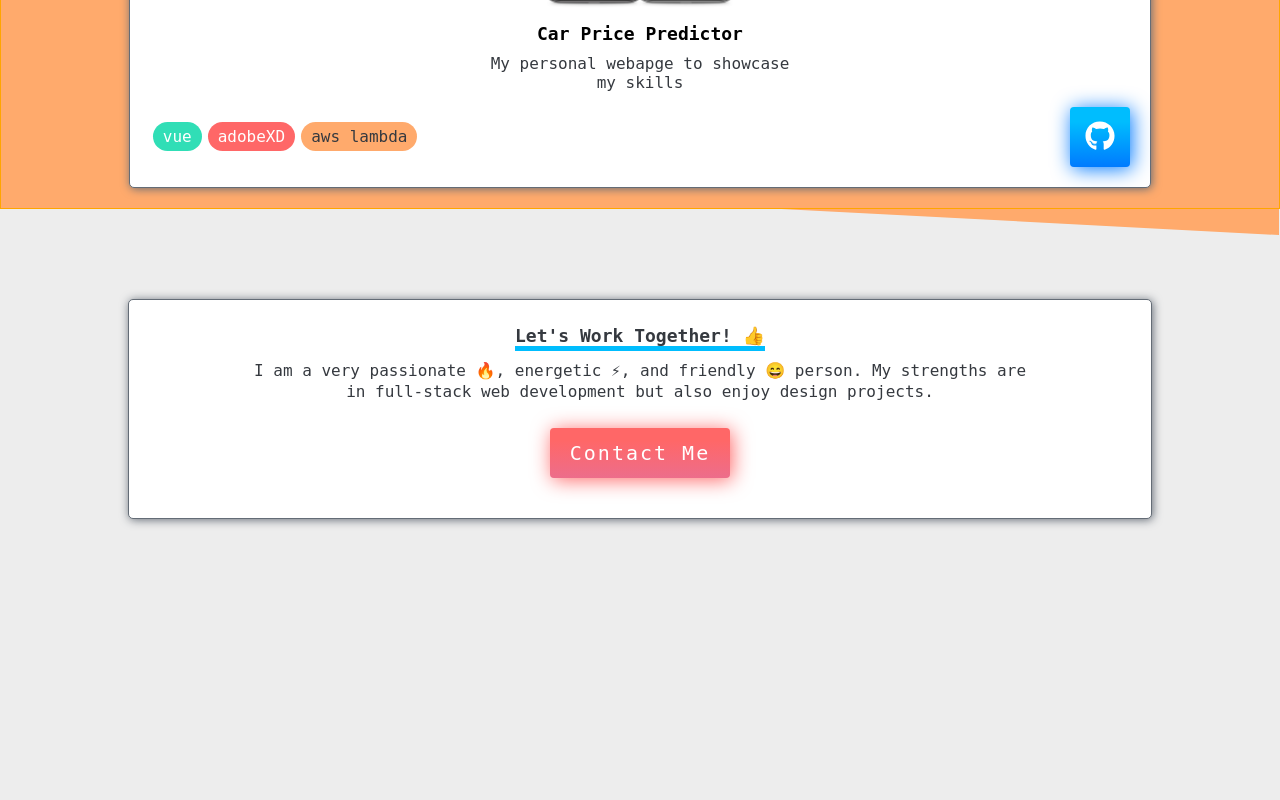
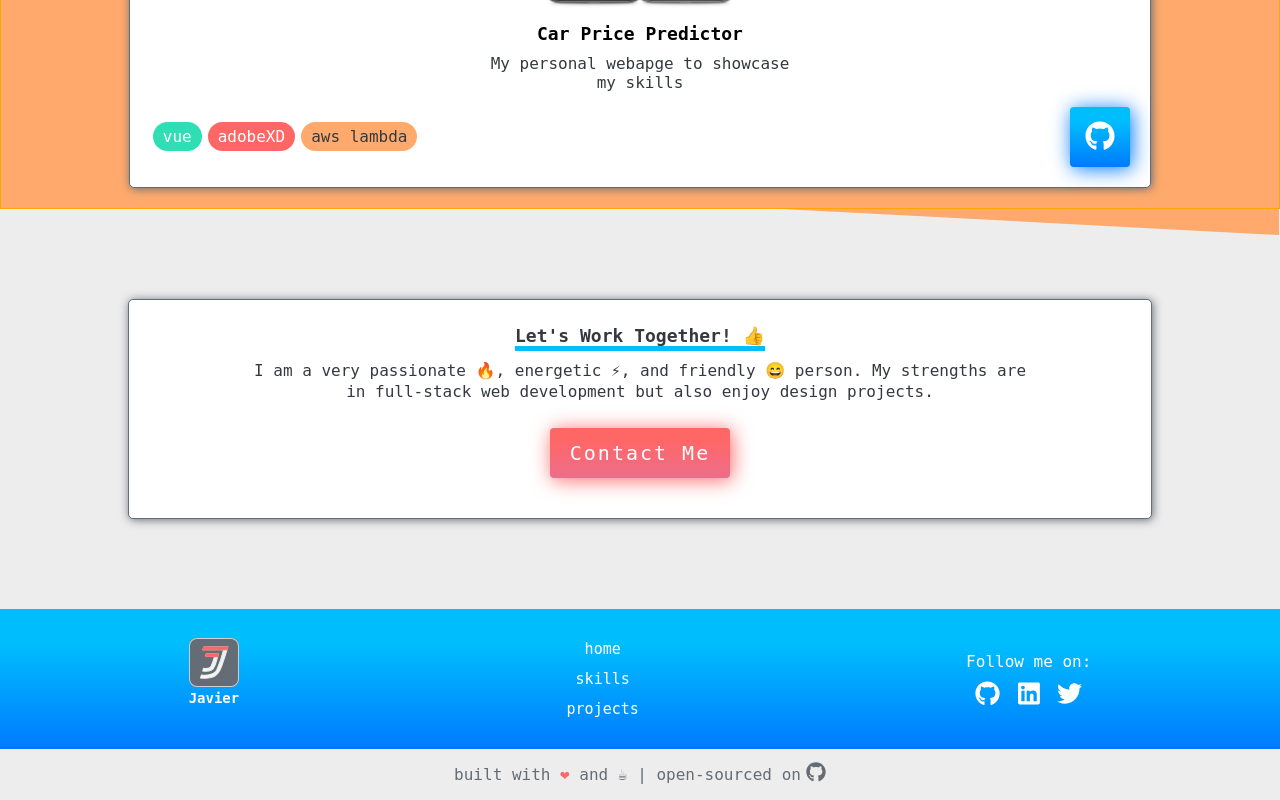
Before and after one commit to javillerenas/portfolio, a Vue app: page / in a window 1280 px wide. Shown: the part 3541-4341 px from the top of the page. Before the commit the page ends 4150 px from the top, so only its background shows below. Built offline with nearby package versions, Linux system fonts and the light colour scheme.

Commit message:
finish: footer

```diff
--- a/src/App.vue
+++ b/src/App.vue
@@ -381,7 +381,38 @@
       </section>
 
       <!-- footer -->
-      <footer class="footer"></footer>
+      <footer id="footer" class="footer">
+        <div class="footer__main">
+          <div class="footer__container flex-center">
+            <div class="footer__logo flex-center flex-column">
+              <figure>
+                <img src="@/assets/imgs/jlogo.svg" alt="javier llerenas">
+              </figure>
+              <h3>Javier</h3>
+            </div>
+            <div class="footer__nav">
+              <nav class="flex-center flex-column">
+                <a href="#">home</a>
+                <a href="#">skills</a>
+                <a href="#">projects</a>
+              </nav>
+            </div>
+            <div class="footer__follow">
+              <p>Follow me on:</p>
+              <div class="footer__brand-nav">
+                <font-awesome-icon :icon="['fab', 'github']"></font-awesome-icon>
+                <font-awesome-icon :icon="['fab', 'linkedin']"></font-awesome-icon>
+                <font-awesome-icon :icon="['fab', 'twitter']"></font-awesome-icon>
+              </div>
+            </div>
+          </div>
+        </div>
+        <div class="footer__bottom">
+          <p>built with <span class="is-red">❤</span> and ☕ | open-sourced on</p>
+          <font-awesome-icon class="footer-icon" :icon="['fab', 'github']"></font-awesome-icon>
+        </div>
+      </footer>
+      <!-- end main -->
     </main>
   </div>
 </template>
@@ -669,10 +700,53 @@ export default class App extends Vue {}
 
 #footer {
   .footer__main {
+    padding: 2.5rem;
+    color: white;
     background-color: @blue-secondary;
     background-image: @blue-gradient;
+
+    .footer__container {
+      display: flex;
+      justify-content: space-around;
+
+      .footer__logo {
+        h3 {
+          font-size: 1.4rem;
+          margin-top: 0.1rem;
+        }
+      }
+
+      .footer__nav {
+        nav > a {
+          color: white;
+          font-size: 1.5rem;
+          line-height: 2;
+          text-decoration: none;
+        }
+      }
+
+      .footer__follow {
+        p {
+          margin: 0 0 1rem;
+        }
+        .footer__brand-nav {
+          display: flex;
+          justify-content: space-around;
+          font-size: 2.5rem;
+        }
+      }
+    }
   }
   .footer__bottom {
+    text-align: center;
+
+    p {
+      display: inline-block;
+      margin-right: 0.5rem;
+    }
+    .footer-icon {
+      font-size: 2rem;
+    }
   }
 }
 </style>
```
